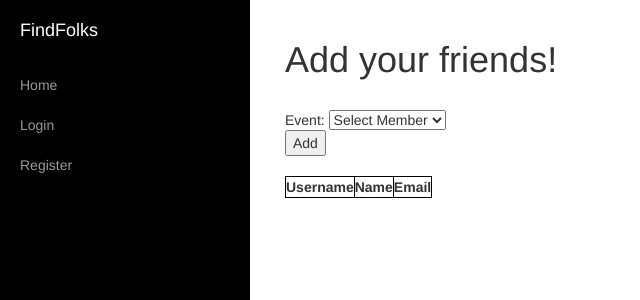
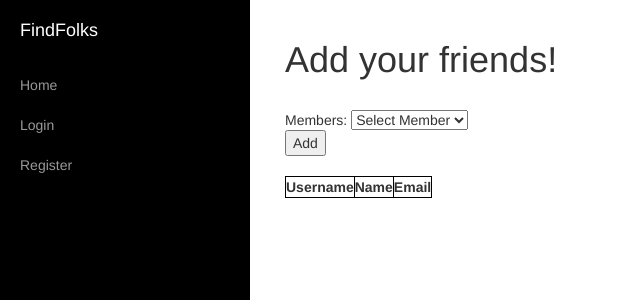
Before and after one commit to BrandonTang/find-folks, a Flask app: page /friends in a window 1280 px wide. Shown: the top 300 px of the page, without its empty margins (0-640 px from the left). Run offline with Flask 2, Linux system fonts and the light colour scheme; data that the repository does not hold is empty; some libraries are stand-ins or nearby versions.

Commit message:
Change position in sidebar for browse events, fixed typo for add friends page

```diff
--- a/templates/_sidebar.html
+++ b/templates/_sidebar.html
@@ -23,6 +23,9 @@
                 <a href="/filter_events">View My Events</a>
             </li>
             <li>
+                <a href="/browse_events">Browse Events</a>
+            </li>
+            <li>
                 <a href="/friends">Friends List</a>
             </li>
             <li>
@@ -40,9 +43,6 @@
                 </li>
 {#            {% endif %}#}
             <li>
-                <a href="/browse_events">Browse Events</a>
-            </li>
-            <li>
                 <a href="/rate_events">Rate Events</a>
             </li>
             <li>
--- a/templates/friends.html
+++ b/templates/friends.html
@@ -20,7 +20,7 @@
                     {% include '_flash.html' %}
                     <h1>Add your friends!</h1> </br>
                     <form name="add_friends" method="POST">
-                        Event: <select name="select_member">
+                        Members: <select name="select_member">
                         <option value="">Select Member</option>
                         {% for member in members %}
                             <option value="{{ member.username }}">
```
